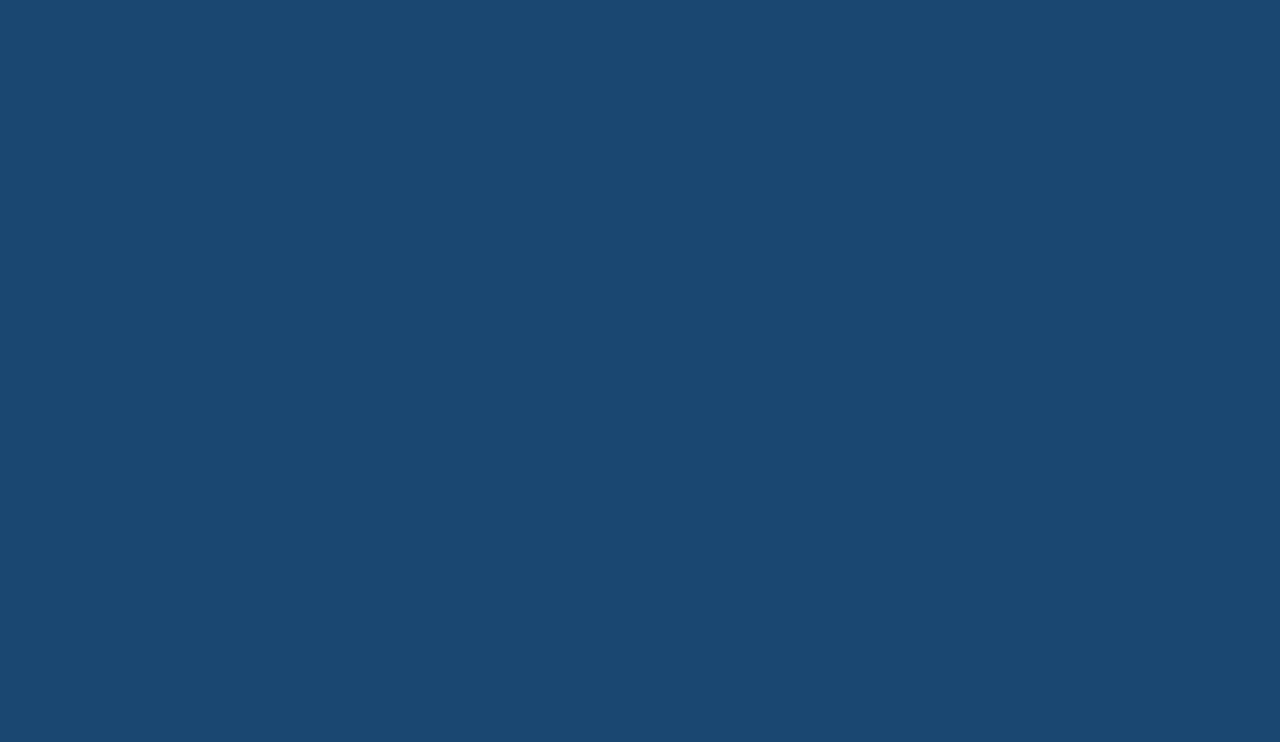
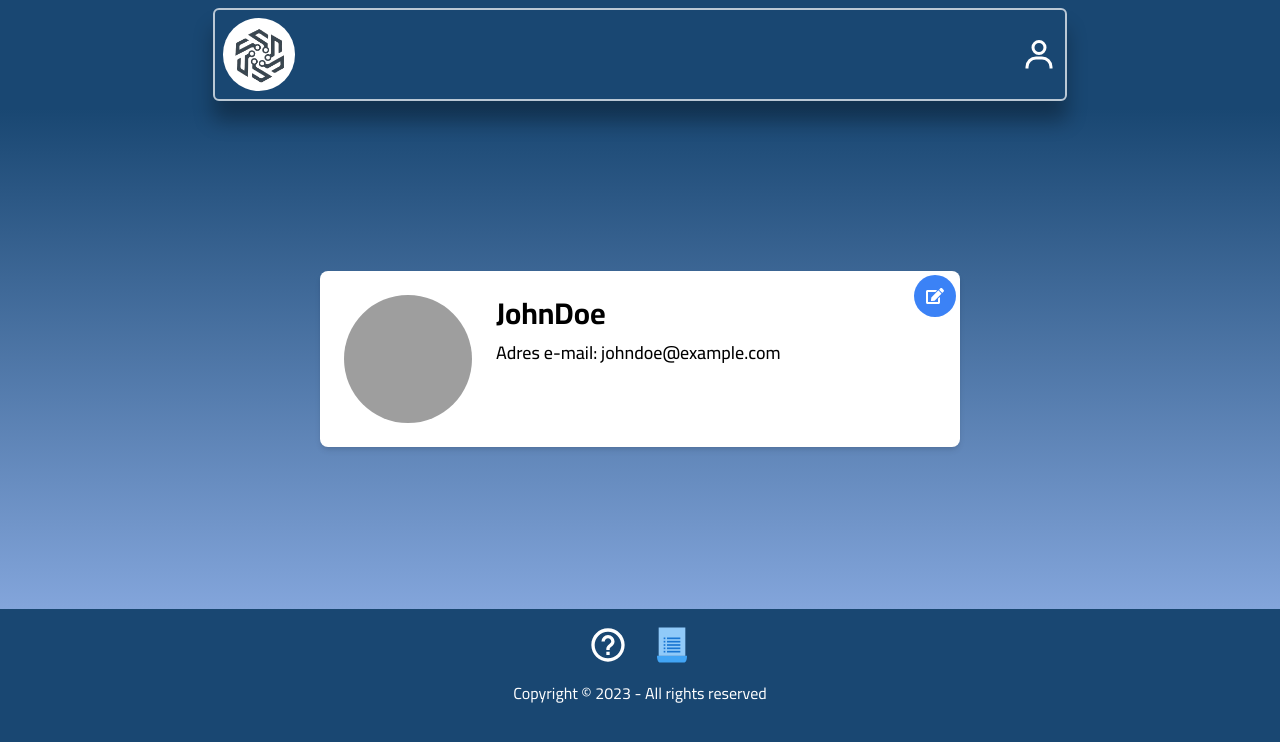
Before and after one commit to pkawaleria/frontend, a React (Create React App) app: page /profil in a window 1280 px wide. Before the commit this address had no page. Shown: the top 742 px of the page. Built offline with nearby package versions, Linux system fonts and the light colour scheme; grey boxes are pictures that could not be loaded.

Commit message:
SearchBar component, UserProfile component
New search bar component
New User profile component

```diff
--- a/src/App.js
+++ b/src/App.js
@@ -4,6 +4,7 @@ import { RegisterPage } from "./pages/RegisterPage"
 import { HelpPage } from "./pages/HelpPage"
 import { RulesPage } from "./pages/RulesPage"
 import { HomePage } from "./pages/HomePage"
+import { ProfilePage } from "./pages/ProfilePage"
 
 function App() {
   //const accessToken = localStorage.getItem("accessToken")
@@ -15,6 +16,8 @@ function App() {
       <Route path="/pomoc" element={ <HelpPage/> } />
       <Route path="/regulamin" element={ <RulesPage/> } />
       <Route path="/rejestracja" element={ <RegisterPage/> } />
+      {/*Tymczasowo na sztywno profil */}
+      <Route path="/profil" element={ <ProfilePage/> } />
 
     </Routes>
   );
--- /dev/null
+++ b/src/components/SearchBar/SearchBar.js
@@ -0,0 +1,55 @@
+import React, { useState } from 'react';
+import { BiSearch } from 'react-icons/bi';
+import { FaMapMarkerAlt } from 'react-icons/fa';
+
+export default function SearchBar() {
+
+    const [searchTerm, setSearchTerm] = useState('');
+    const [selectedProvince, setSelectedProvince] = useState('');
+
+    const handleSearchChange = (event) => {
+        setSearchTerm(event.target.value);
+    };
+
+    const handleProvinceChange = (event) => {
+        setSelectedProvince(event.target.value);
+    };
+
+    const handleSearchSubmit = (event) => {
+        event.preventDefault();
+        console.log('Wyszukaj:', searchTerm, 'Województwo:', selectedProvince);
+    };
+
+    return (
+        <div className="w-2/3 border-2 border-spacing-1 border-white border-opacity-70 rounded-md shadow-3xl mx-auto flex justify-between items-center">
+            <form className="w-full flex items-center">
+                <input
+                    type="text"
+                    className="mt-2 ml-2 mb-2 py-2 px-4 border-[1px] border-blue-600 rounded-2 focus:outline-none focus:border-blue-400 w-[70%] hover:scale-[1.02]"
+                    placeholder="Wyszukaj..."
+                    value={searchTerm}
+                    onChange={handleSearchChange}
+                />
+                <div className="relative flex items-center hover:scale-[1.02]">
+                    <FaMapMarkerAlt className="absolute left-3 text-gray-500" />
+                    <select
+                        className="py-2 pl-8 pr-4 border-[1px] border-blue-600 focus:outline-none focus:border-blue-400 hover:cursor-pointer"
+                        value={selectedProvince}
+                        onChange={handleProvinceChange}
+                    >
+                        <option value="">Wybierz województwo</option>
+                        <option value="dolnośląskie">Dolnośląskie</option>
+                        <option value="kujawsko-pomorskie">Kujawsko-Pomorskie</option>
+                    </select>
+                </div>
+                <button
+                    type="submit"
+                    className=" mr-2 bg-blue-500 text-white py-2 px-4 rounded-r-md hover:bg-blue-600 focus:outline-none w-[10%] flex items-center justify-center hover:scale-[1.02]"
+                    onClick={handleSearchSubmit}
+                >
+                    <BiSearch size={31} />
+                </button>
+            </form>
+        </div>
+    );
+}
--- /dev/null
+++ b/src/components/account/Profile.js
@@ -0,0 +1,33 @@
+import React from 'react';
+import { FaEdit } from 'react-icons/fa';
+import { Tooltip } from 'react-tooltip';
+import { Link } from 'react-router-dom';
+
+export default function Profile() {
+    const user = {
+        username: 'JohnDoe',
+        email: 'johndoe@example.com',
+    };
+
+    return (
+        <div className="flex items-center justify-center h-[500px] gradient-bg-color-only">
+            <div className="w-[50%] max-w-screen-md bg-white rounded-lg shadow-md p-6 flex hover:cursor-pointer relative">
+                <div className="flex-shrink-0">
+                    <img
+                        src='https://placekitten.com/207/207'
+                        alt="User Avatar"
+                        className="w-32 h-32 rounded-full object-cover"
+                    />
+                </div>
+                <div className="ml-6">
+                    <h2 className="text-3xl font-semibold mb-2">{user.username}</h2>
+                    <p className="text-lg font-medium">Adres e-mail: {user.email}</p>
+                </div>
+                <Link className="nav-link absolute top-1 right-1 bg-blue-500 text-white py-3 px-3 rounded-full hover:bg-blue-600 focus:outline-none" to="/edytuj_profil" data-tooltip-id='editProfileTooltip' data-tooltip-content="Edytuj dane konta">
+                    <FaEdit size={18} className="m-auto icon-hover text-white text-4xl hover:text-[44px] ease-linear duration-200" />
+                    <Tooltip id="editProfileTooltip" type="dark" effect="solid" delayShow={200} delayHide={100} />
+                </Link>
+            </div>
+        </div>
+    );
+}
--- a/src/pages/HomePage.js
+++ b/src/pages/HomePage.js
@@ -1,12 +1,13 @@
 import Navbar from "../components/Navbar/Navbar"
 import Footer from "../components/Footer/Footer"
 import PromotedAuctions from "../components/Auctions/PromotedAuctions"
+import SearchBar from "../components/SearchBar/SearchBar"
 
 export function HomePage() {
     return (
         <>
            <Navbar/>
-           {/* <SearchBar/> */}
+           <SearchBar/>
            <PromotedAuctions/>
            <Footer/>
         </>
--- /dev/null
+++ b/src/pages/ProfilePage.js
@@ -0,0 +1,13 @@
+import Navbar from "../components/Navbar/Navbar"
+import Footer from "../components/Footer/Footer"
+import Profile from "../components/account/Profile"
+
+export function ProfilePage() {
+    return (
+        <>
+           <Navbar/>
+           <Profile/>
+           <Footer/>
+        </>
+    )
+}
```
